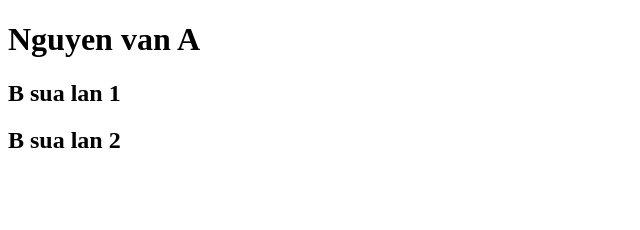
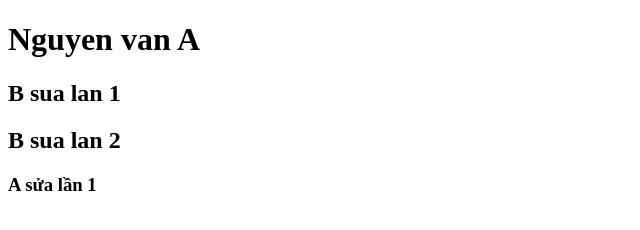
Before and after one commit to Tin-ne/AB, a plain HTML site: page index.html in a window 1280 px wide. Shown: the whole page, without its empty margins (0-640 px from the left). Drawn offline with Linux system fonts and the light colour scheme.

Commit message:
4. A sửa lần 1

```diff
--- a/index.html
+++ b/index.html
@@ -9,5 +9,6 @@
     <h1>Nguyen van A</h1>
     <h2>B sua lan 1</h2>
     <h2>B sua lan 2</h2>
+    <h3>A sửa lần 1</h3>
   </body>
 </html>
```
